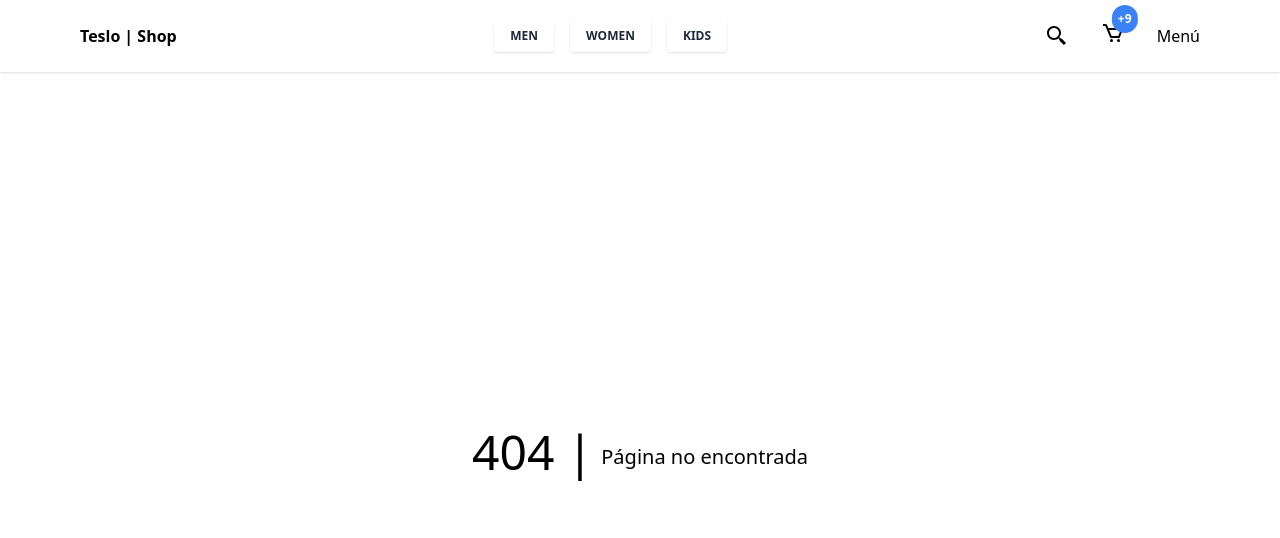
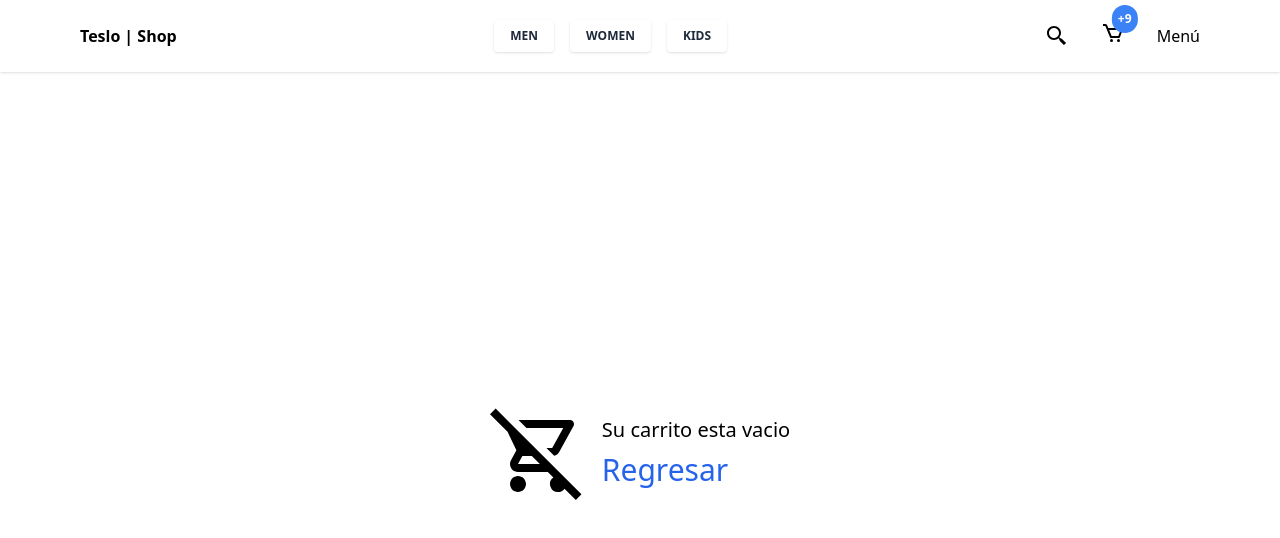
Before and after one commit to Copca/next-teslo-shop, a Next.js app: page /cart/empty in a window 1280 px wide. Before the commit this address had no page. Shown: the top 538 px of the page. Built offline with nearby package versions, Linux system fonts and the light colour scheme; what tw-elements would draw is missing.

Commit message:
pagina Carrrito vacio

```diff
--- /dev/null
+++ b/pages/cart/empty.tsx
@@ -0,0 +1,28 @@
+import { NextPage } from 'next';
+import Link from 'next/link';
+import { MdOutlineRemoveShoppingCart } from 'react-icons/md';
+
+import ShopLayout from '../../components/layouts/ShopLayout';
+
+const EmptyPage: NextPage = () => {
+	return (
+		<ShopLayout
+			tittle={'Carrito vacio'}
+			pageDescription={'No hay articulos en el carrito de compras'}
+		>
+			<div className='container flex-1 flex flex-col justify-center items-center'>
+				<div className='flex items-center gap-4'>
+					<MdOutlineRemoveShoppingCart className='text-8xl' />
+					<div>
+						<h1 className='text-xl mb-2'>Su carrito esta vacio</h1>
+						<Link href={'/'} className='text-3xl text-blue-600'>
+							Regresar
+						</Link>
+					</div>
+				</div>
+			</div>
+		</ShopLayout>
+	);
+};
+
+export default EmptyPage;
```
